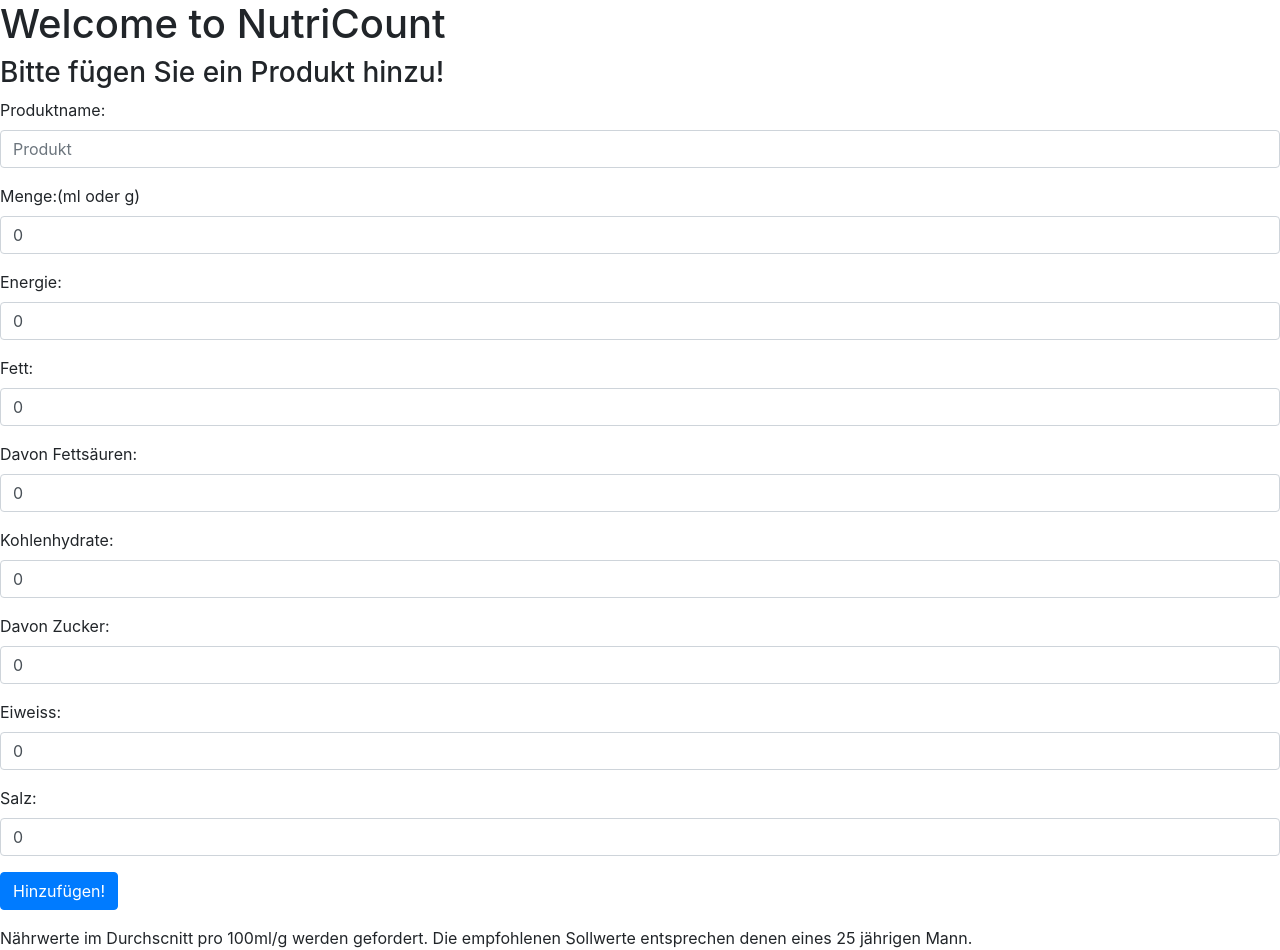
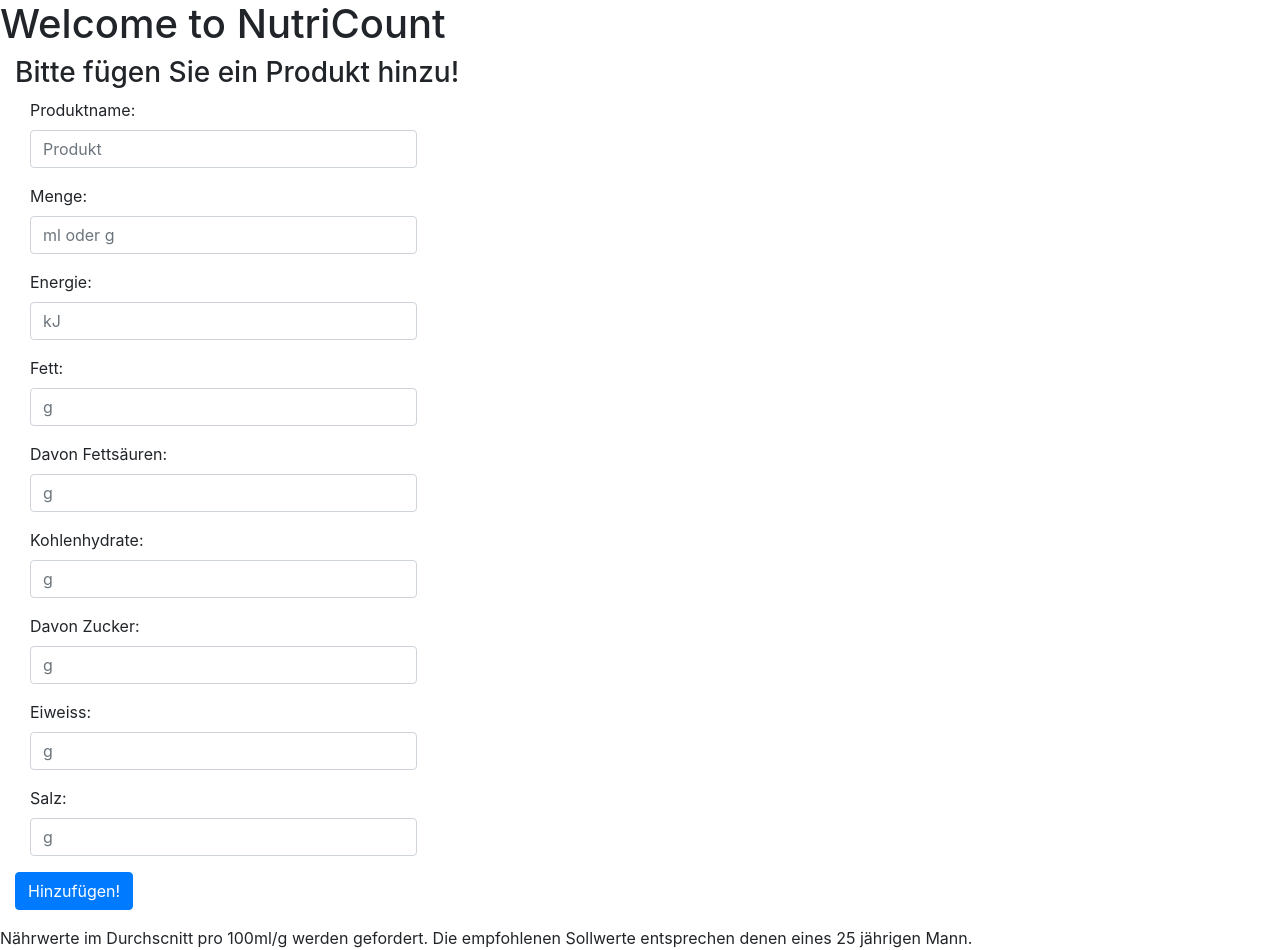
Before and after one commit to curlygeckosheep/pro_2, a Flask app: page /new in a window 1280 px wide. Shown: the part 56-1006 px from the top of the page. Run offline with Flask 2, Linux system fonts and the light colour scheme; some libraries are stand-ins or nearby versions.

Commit message:
Completed compare.html, nutri_count_database.py and made nutri_form.html prettier :)

```diff
--- a/nutri_count/display.py
+++ b/nutri_count/display.py
@@ -36,3 +36,9 @@
     protein: float = 0.0
     salt: float = 0.0
     is_energy_good: bool = False
+    is_fat_good: bool = False
+    is_fat_acids_good: bool = False
+    is_carbs_good: bool = False
+    is_sugar_good: bool = False
+    is_protein_good: bool = False
+    is_salt_good: bool = False
--- a/nutri_count/templates/nutri_form.html
+++ b/nutri_count/templates/nutri_form.html
@@ -4,49 +4,47 @@
 {% if entry_added %}
 <h2>Produkt hinzugefuegt!</h2>
 {% endif %}
+<div class="container-fluid" >
     <h3>Bitte fügen Sie ein Produkt hinzu!</h3>
     <form method="POST">
-  <div class="mb-3">
+      <div class="col-md-4 mb-3">
         <label for="product_name" class="form-label">Produktname:</label>
         <input type="text" class="form-control if_valid" placeholder="Produkt" id="product_name" name="product_name" required>
-      <div class="valid-feedback">
-        Looks good!
-      </div>
       </div>
       <form method="POST">
-  <div class="mb-3">
-    <label for="amount" class="form-label">Menge:(ml oder g)</label>
-    <input type="number" class="form-control" value="0" id="amount" name="amount">
+      <div class="col-md-4 mb-3">
+        <label for="amount" class="form-label">Menge:</label>
+        <input type="number" class="form-control" placeholder="ml oder g" id="amount" name="amount" required>
       </div>
-  <div class="mb-3">
+      <div class="col-md-4 mb-3">
         <label for="energy" class="form-label">Energie:</label>
-    <input type="float" class="form-control" value="0"  id="energy" name="energy">
+        <input type="float" class="form-control" placeholder="kJ" id="energy" name="energy" required>
       </div>
-  <div class="mb-3">
+      <div class="col-md-4 mb-3">
         <label for="fat" class="form-label">Fett:</label>
-    <input type="float" class="form-control" value="0" id="fat" name="fat">
+        <input type="float" class="form-control" placeholder="g" id="fat" name="fat" required>
       </div>
-  <div class="mb-3">
+      <div class="col-md-4 mb-3">
         <label for="fat_acids" class="form-label">Davon Fettsäuren:</label>
-    <input type="float" class="form-control" value="0" id="fat_acids" name="fat_acids">
+        <input type="float" class="form-control" placeholder="g" id="fat_acids" name="fat_acids" required>
       </div>
- <div class="mb-3">
+     <div class="col-md-4 mb-3">
         <label for="carbs" class="form-label">Kohlenhydrate:</label>
-    <input type="float" class="form-control" value="0" id="carbs" name="carbs">
+        <input type="float" class="form-control" placeholder="g" id="carbs" name="carbs" required>
       </div>
- <div class="mb-3">
+     <div class="col-md-4 mb-3">
         <label for="sugar" class="form-label">Davon Zucker:</label>
-    <input type="float" class="form-control" value="0" id="sugar" name="sugar">
+        <input type="float" class="form-control" placeholder="g" id="sugar" name="sugar" required>
       </div>
- <div class="mb-3">
+     <div class="col-md-4 mb-3">
         <label for="protein" class="form-label">Eiweiss:</label>
-    <input type="float" class="form-control" value="0" id="protein" name="protein">
+        <input type="float" class="form-control" placeholder="g" id="protein" name="protein" required>
       </div>
- <div class="mb-3">
+     <div class="col-md-4 mb-3">
         <label for="salt" class="form-label">Salz:</label>
-    <input type="float" class="form-control" value="0" id="salt" name="salt">
+        <input type="float" class="form-control" placeholder="g" id="salt" name="salt" required>
       </div>
       <button type="submit" class="btn btn-primary">Hinzufügen!</button>
     </form>
-
+</div>
 {% include "footer.jinja" %}
```
Also changed, not shown: nutri_count/nutri_count_database.py (+20 -1 lines), nutri_count/templates/compare.html (+45 -7 lines). Lines whose indentation alone changed are shown as unchanged.
